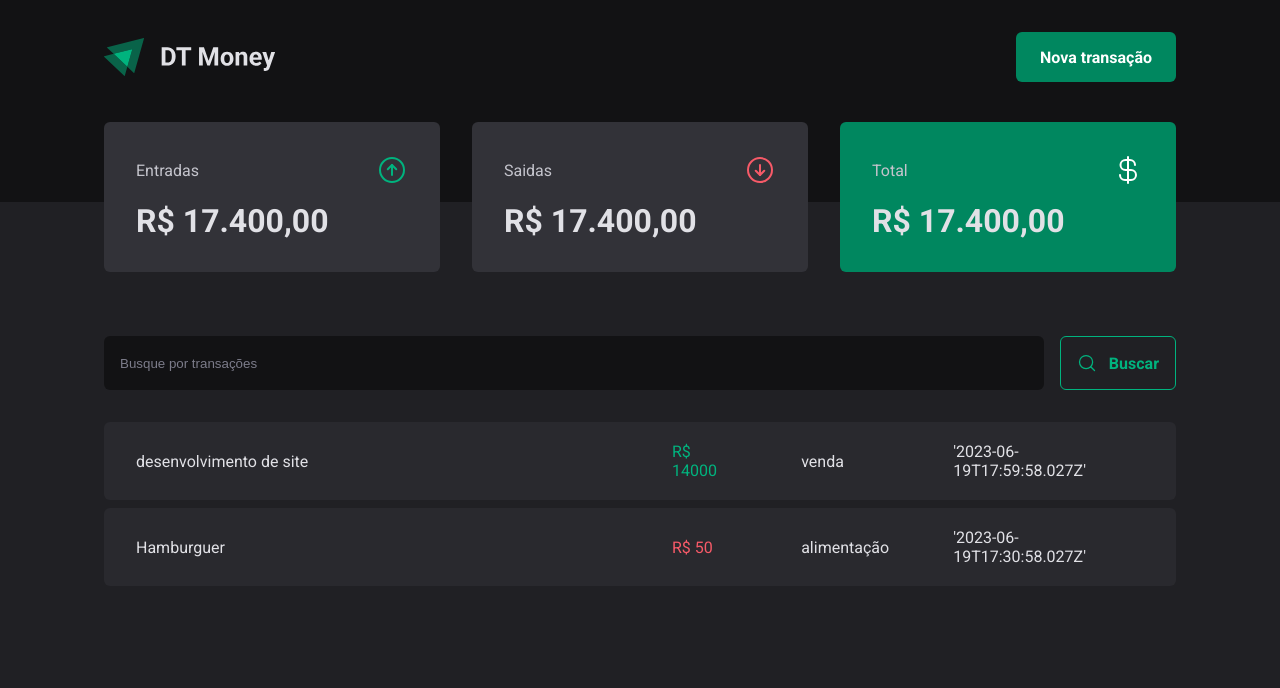
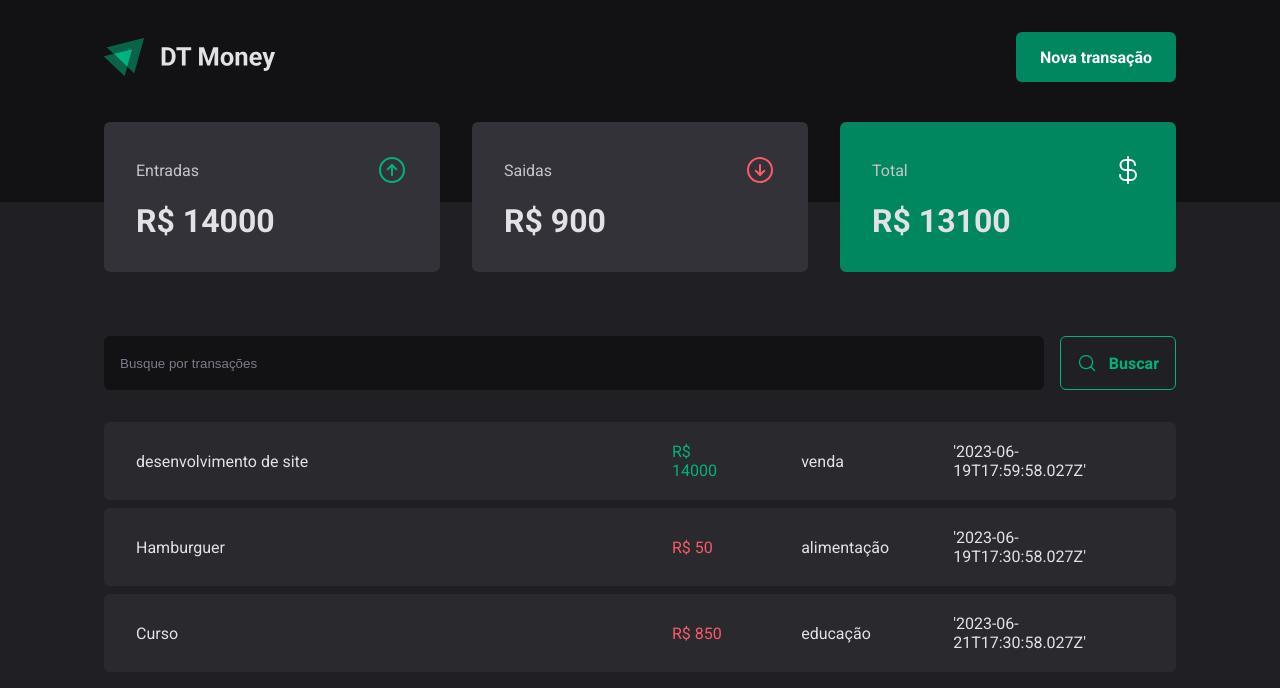
Before and after one commit to ithauront/dtMoney, a React (Vite) app: page / in a window 1280 px wide. Shown: the top 688 px of the page. Built offline with nearby package versions, Linux system fonts and the light colour scheme; data requests are answered from the project's data file.

Commit message:
calculator for the transactios
start to calculate the transactios using reduce.

```diff
--- a/server.json
+++ b/server.json
@@ -16,6 +16,14 @@
             "category": "alimentação",
             "price": 50,
             "createdAt": "'2023-06-19T17:30:58.027Z'"
+        },
+        {
+            "id": 3,
+            "description": "Curso",
+            "type": "outcome",
+            "category": "educação",
+            "price": 850,
+            "createdAt": "'2023-06-21T17:30:58.027Z'"
         }
     ]
 }
--- a/src/components/summary/index.tsx
+++ b/src/components/summary/index.tsx
@@ -5,6 +5,19 @@
 
 export function Summary() {
     const {transactions} = useContext(TransactionsContext)
+
+    const summary = transactions.reduce((acc, transaction)=>{
+if (transaction.type === 'income')
+ { acc.income += transaction.price
+acc.total += transaction.price
+}
+else {acc.outcome += transaction.price
+    acc.total -= transaction.price
+}
+
+        return acc;
+    }, {income: 0 , outcome: 0, total: 0} )
+
     return(
         <SummaryContainer>
             <SummaryCard>
@@ -12,21 +25,21 @@
                     <span>Entradas</span>
                     <ArrowCircleUp size={32} color="#00b37e" />
                 </header>
-                <strong>R$ 17.400,00</strong>
+                <strong>R$ {summary.income}</strong>
             </SummaryCard>
             <SummaryCard>
                 <header>
                     <span>Saidas</span>
                     <ArrowCircleDown size={32} color="#f75a68" />
                 </header>
-                <strong>R$ 17.400,00</strong>
+                <strong>R$ {summary.outcome}</strong>
             </SummaryCard>
             <SummaryCard variant="green">
                 <header>
                     <span>Total</span>
                     <CurrencyDollar size={32} color="#fff" />
                 </header>
-                <strong>R$ 17.400,00</strong>
+                <strong>R$ {summary.total}</strong>
             </SummaryCard>
         </SummaryContainer>
     )
```
Also changed, not shown: 2 other files (tests, documents, lock files or other folders).
